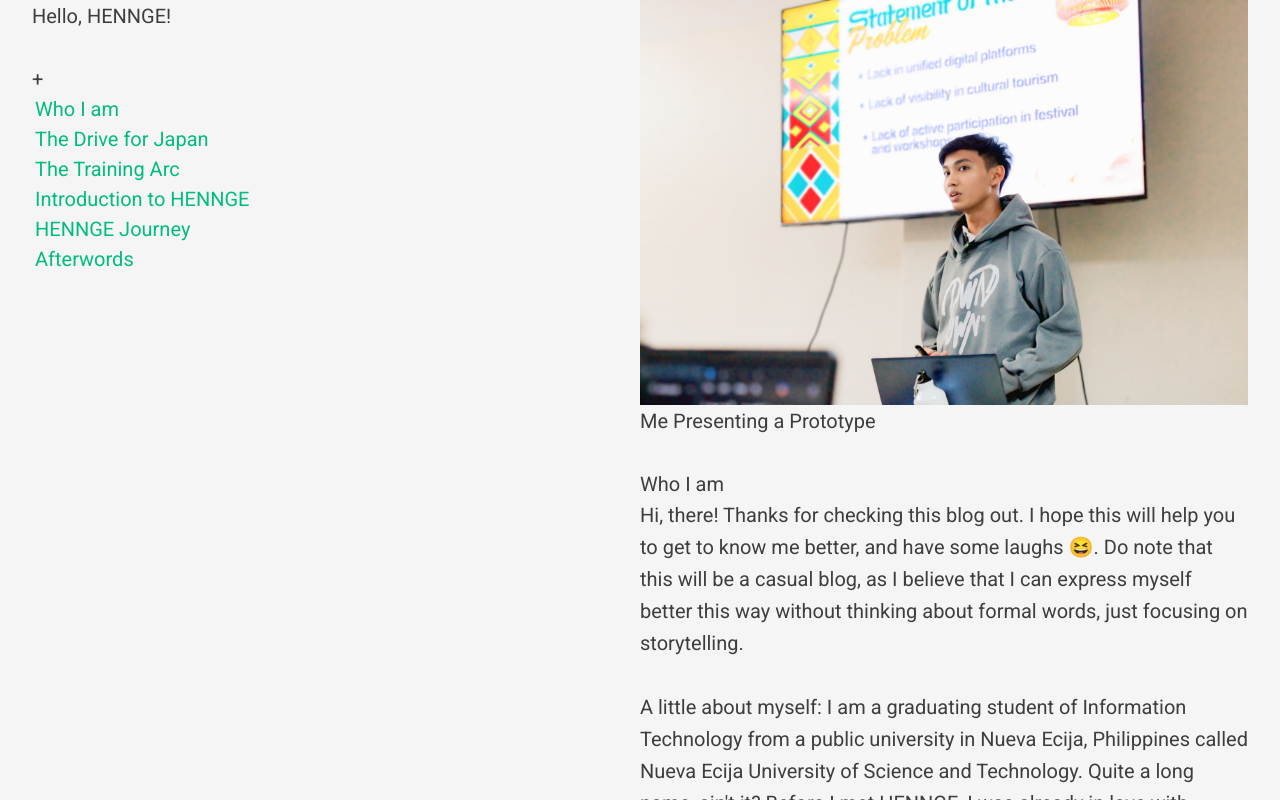
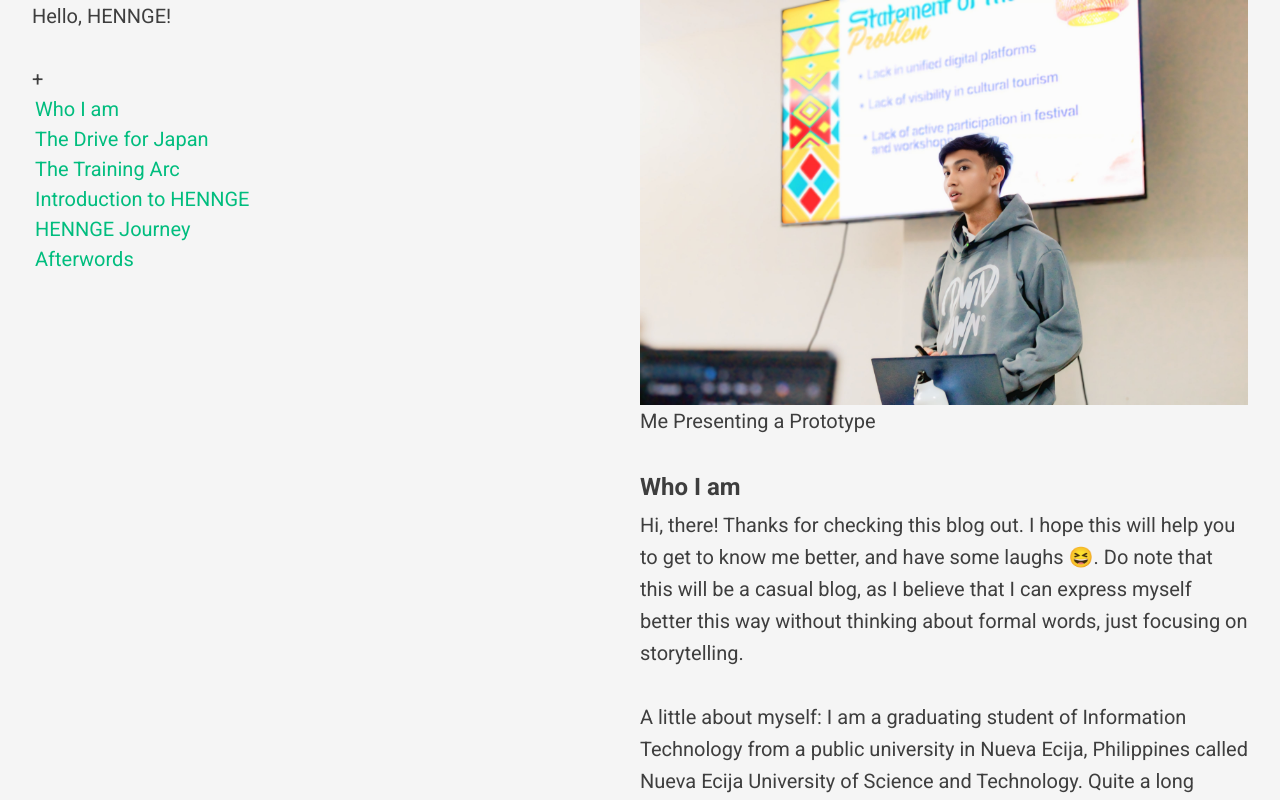
Before and after one commit to cynessa-dev/hello-HENNGE, a Vue app: page / in a window 1280 px wide. Shown: the top 800 px of the page. Built offline with nearby package versions, Linux system fonts and the light colour scheme; the HTML template or start-up script is replaced by a standard one.

Commit message:
💄 style(base): add h2 styling for clarity

```diff
--- a/src/assets/base.css
+++ b/src/assets/base.css
@@ -35,6 +35,13 @@ body {
   font-size: 1.25rem;
 }
 
+h2 {
+  margin-bottom: 0.25rem;
+  font-size: 1.5rem;
+  font-weight: bold;
+  color: var(--heading);
+}
+
 p {
   margin-bottom: 2rem;
   line-height: 2rem;
```
